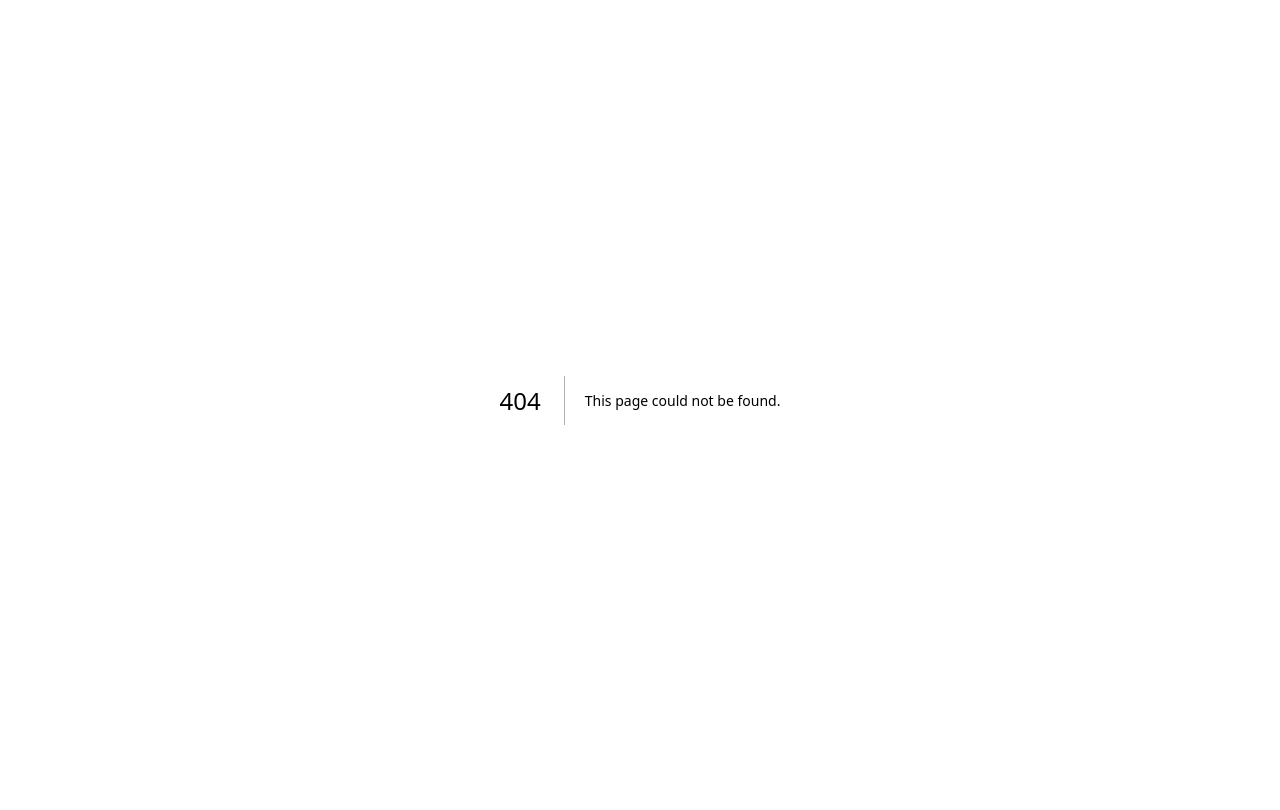
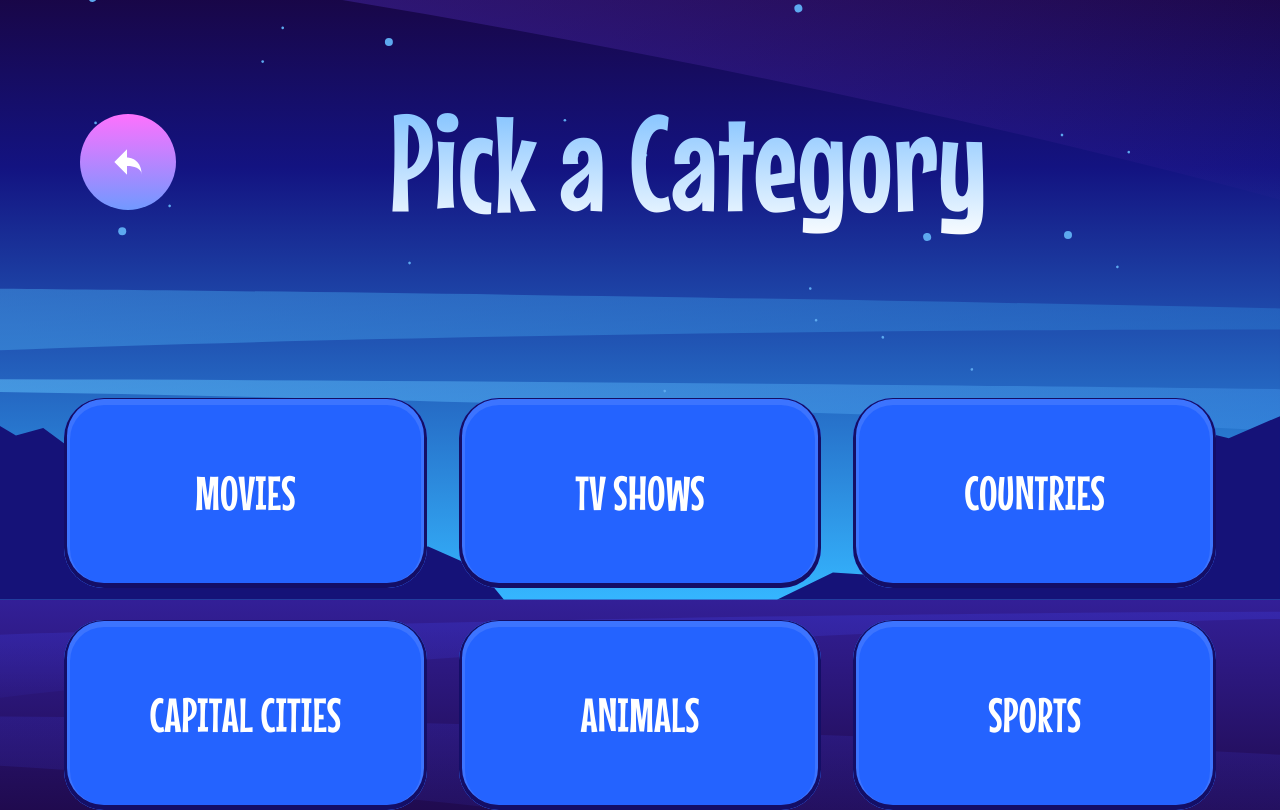
Before and after one commit to Md-Talim/hangman-game, a Next.js app: page /select-category in a window 1280 px wide. Before the commit this address had no page. Built offline with nearby package versions, Linux system fonts and the light colour scheme.

Commit message:
feat: add select category pages, update navigation links

```diff
--- /dev/null
+++ b/src/app/(game)/play/page.tsx
@@ -0,0 +1,5 @@
+const GamePlayPage = () => {
+  return <div>Game Play Page</div>;
+};
+
+export default GamePlayPage;
--- /dev/null
+++ b/src/app/(game)/select-category/page.tsx
@@ -0,0 +1,45 @@
+import words from "@/words.json";
+import Image from "next/image";
+import Link from "next/link";
+
+const SelectCategoryPage = () => {
+  return (
+    <div className="mx-auto lg:max-w-[1216px]">
+      <section className="mt-8 flex items-center justify-between px-8 md:mt-[60px] md:px-12 lg:mt-20">
+        <Link
+          href="/"
+          className="center button-icon aspect-square w-10 rounded-full p-0 md:w-16 lg:w-24"
+          aria-label="Play game"
+        >
+          <Image
+            src="/icon-back.svg"
+            alt="Play icon"
+            width={17.5}
+            height={16}
+            className="h-auto max-w-full lg:h-[26px] lg:w-[28px]"
+            priority
+          />
+        </Link>
+        <h1 className="heading-xl blue-white-gradient text-outline-thick bg-clip-text text-transparent md:mx-auto">
+          Pick a Category
+        </h1>
+      </section>
+
+      <main className="mt-20 md:mt-[100px] lg:mt-[155px]">
+        <div className="grid gap-4 px-8 md:grid-cols-2 md:gap-8 lg:grid-cols-3">
+          {Object.keys(words.categories).map((category) => (
+            <Link
+              key={category}
+              href={`/play?category=${encodeURIComponent(category)}`}
+              className="heading-m navy-blue-shadow bg-blue center h-[77px] rounded-[20px] md:h-[182px] md:max-w-[382px] md:rounded-[40px] lg:h-[190px]"
+            >
+              {category}
+            </Link>
+          ))}
+        </div>
+      </main>
+    </div>
+  );
+};
+
+export default SelectCategoryPage;
--- a/src/app/game/page.tsx
+++ /dev/null
@@ -1,5 +0,0 @@
-const GamePage = () => {
-  return <div>Game Page</div>;
-};
-
-export default GamePage;
--- a/src/app/globals.css
+++ b/src/app/globals.css
@@ -79,6 +79,12 @@ body {
   box-shadow:
     inset 0 -2px 0px 3px #140e66,
     inset 0 1px 0px 6px #3c74ff;
+
+  @variant hover {
+    background:
+      linear-gradient(rgba(255, 255, 255, 0.25), rgba(255, 255, 255, 0.25)),
+      var(--blue);
+  }
 }
 
 @utility center {
@@ -97,12 +103,6 @@ body {
 
 @utility button-primary {
   @apply heading-s bg-blue navy-blue-shadow center rounded-full px-16 py-3;
-
-  @variant hover {
-    background:
-      linear-gradient(rgba(255, 255, 255, 0.25), rgba(255, 255, 255, 0.25)),
-      var(--blue);
-  }
 }
 
 @utility button-secondary {
--- a/src/app/layout.tsx
+++ b/src/app/layout.tsx
@@ -20,9 +20,7 @@ const RootLayout = ({
 }>) => {
   return (
     <html lang="en">
-      <body
-        className={clsx("min-h-screen antialiased", mouseMemoirs.className)}
-      >
+      <body className={clsx("antialiased", mouseMemoirs.className)}>
         {children}
       </body>
     </html>
--- a/src/app/page.tsx
+++ b/src/app/page.tsx
@@ -19,7 +19,7 @@ const HomePage = () => {
           </CardTitle>
           <CardContent className="gap-[57px]">
             <Link
-              href="/game"
+              href="/select-category"
               className="button-secondary h-40 w-40 p-0"
               aria-label="Play game"
             >
```
